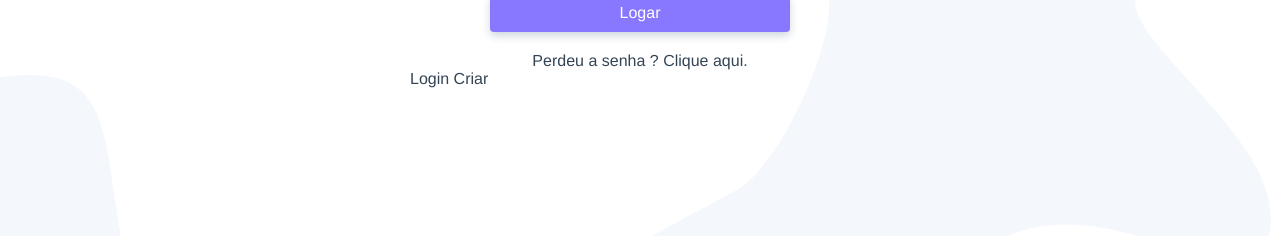
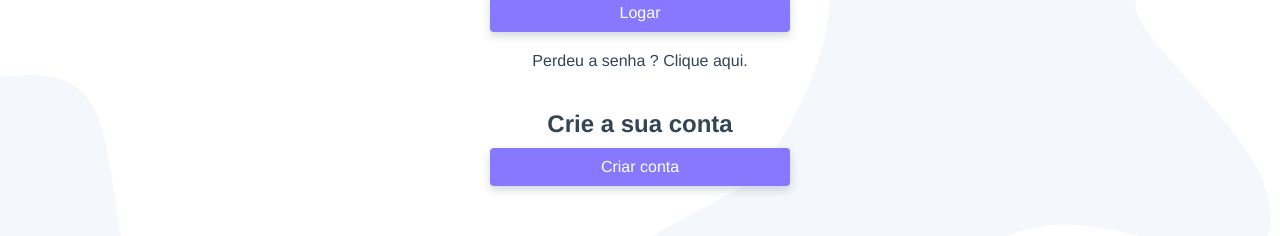
Before and after one commit to Douglaskav/Ranek, a Vue app: page /login in a window 1280 px wide. Shown: the part 259-495 px from the top of the page. Built offline with nearby package versions, Linux system fonts and the light colour scheme.

Commit message:
Usuário Formulário

```diff
--- a/src/components/LoginCriar.vue
+++ b/src/components/LoginCriar.vue
@@ -1,12 +1,46 @@
 <template>
-  <p>Login Criar</p>
+  <section>
+    <h2>Crie a sua conta</h2>
+    <transition mode="out-in">
+      <button v-if="!criar" class="btn" @click="criar = true">Criar conta</button>
+      <UsuarioForm v-else>
+        <button class="btn btn-form">Criar Usuário</button>
+      </UsuarioForm>
+    </transition>
+  </section>
 </template>
 
 <script>
+import UsuarioForm from "@/components/UsuarioForm.vue";
+
 export default {
-  name: "LoginCriar"
+  name: "LoginCriar",
+  data() {
+    return {
+      criar: false
+    };
+  },
+  components: {
+    UsuarioForm
+  }
 };
 </script>
 
-<style>
+<style scoped>
+h2 {
+  text-align: center;
+  margin-top: 40px;
+  margin-bottom: 10px;
+}
+
+.btn {
+  width: 100%;
+  max-width: 300px;
+  margin-left: auto;
+  margin-right: auto;
+}
+
+.btn-form {
+  max-width: 100%;
+}
 </style>
--- /dev/null
+++ b/src/components/UsuarioForm.vue
@@ -0,0 +1,51 @@
+<template>
+  <form action>
+    <label for="nome">Nome</label>
+    <input type="text" name="nome" id="nome" v-model="nome" />
+
+    <label for="email">Email</label>
+    <input type="email" name="email" id="email" v-model="email" />
+
+    <label for="senha">Senha</label>
+    <input type="password" name="senha" id="senha" v-model="senha" />
+
+    <label for="cep">CEP</label>
+    <input type="text" name="cep" id="cep" v-model="cep" />
+
+    <label for="rua">Rua</label>
+    <input type="text" name="rua" id="rua" v-model="rua" />
+
+    <label for="numero">Numero</label>
+    <input type="number" name="numero" id="numero" v-model="numero" />
+
+    <label for="bairro">Bairro</label>
+    <input type="text" name="bairro" id="bairro" v-model="bairro" />
+
+    <label for="cidade">Cidade</label>
+    <input type="text" name="cidade" id="cidade" v-model="cidade" />
+
+    <label for="estado">Estado</label>
+    <input type="text" name="estado" id="estado" v-model="estado" />
+
+    <div class="button">
+      <slot></slot>
+    </div>
+  </form>
+</template>
+
+<script>
+export default {};
+</script>
+
+<style scoped>
+form {
+  display: grid;
+  grid-template-columns: 80px 1fr;
+  align-items: center;
+}
+
+.button {
+  grid-column: 2;
+  margin-top: 10px;
+}
+</style>
```
